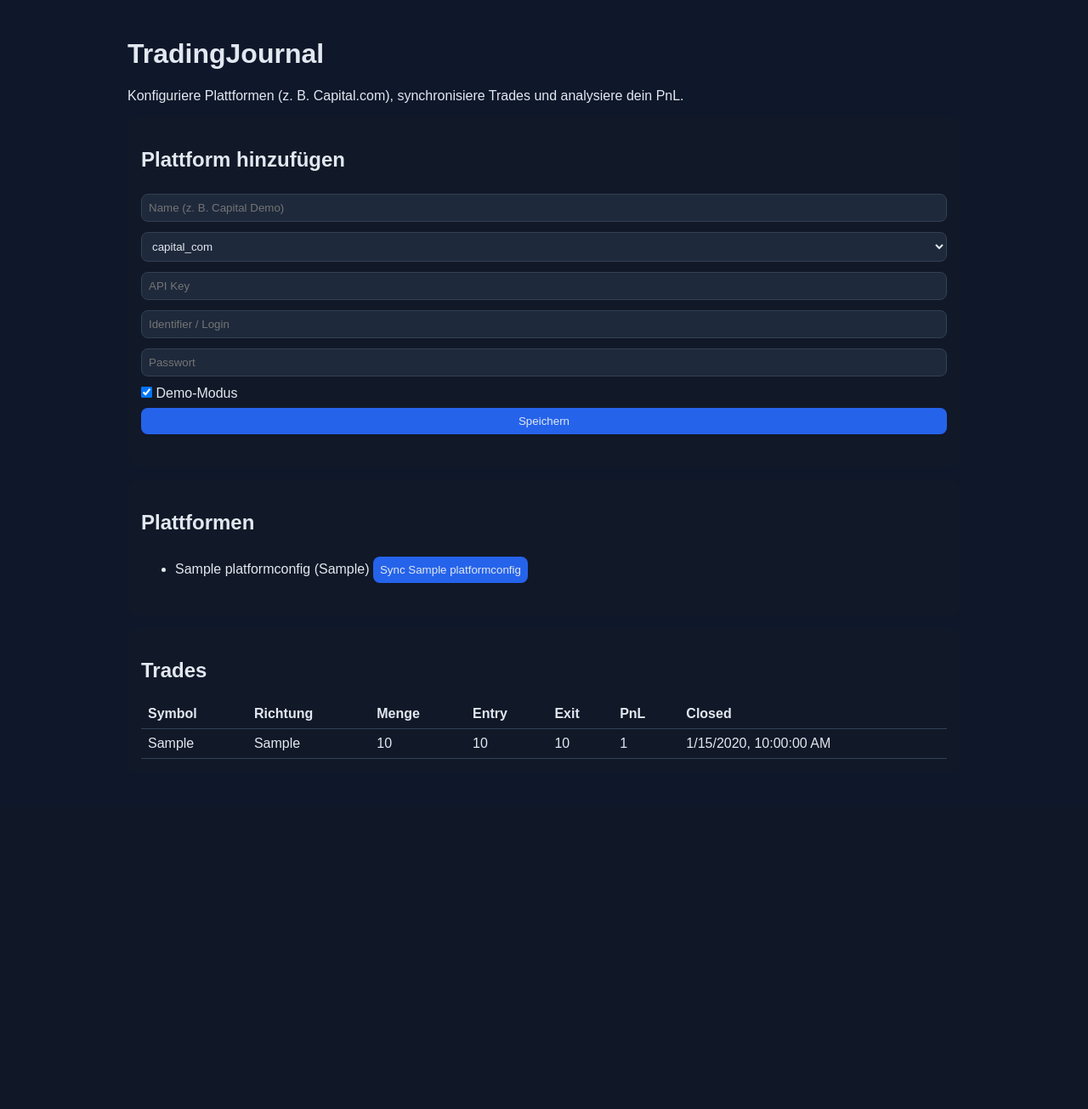
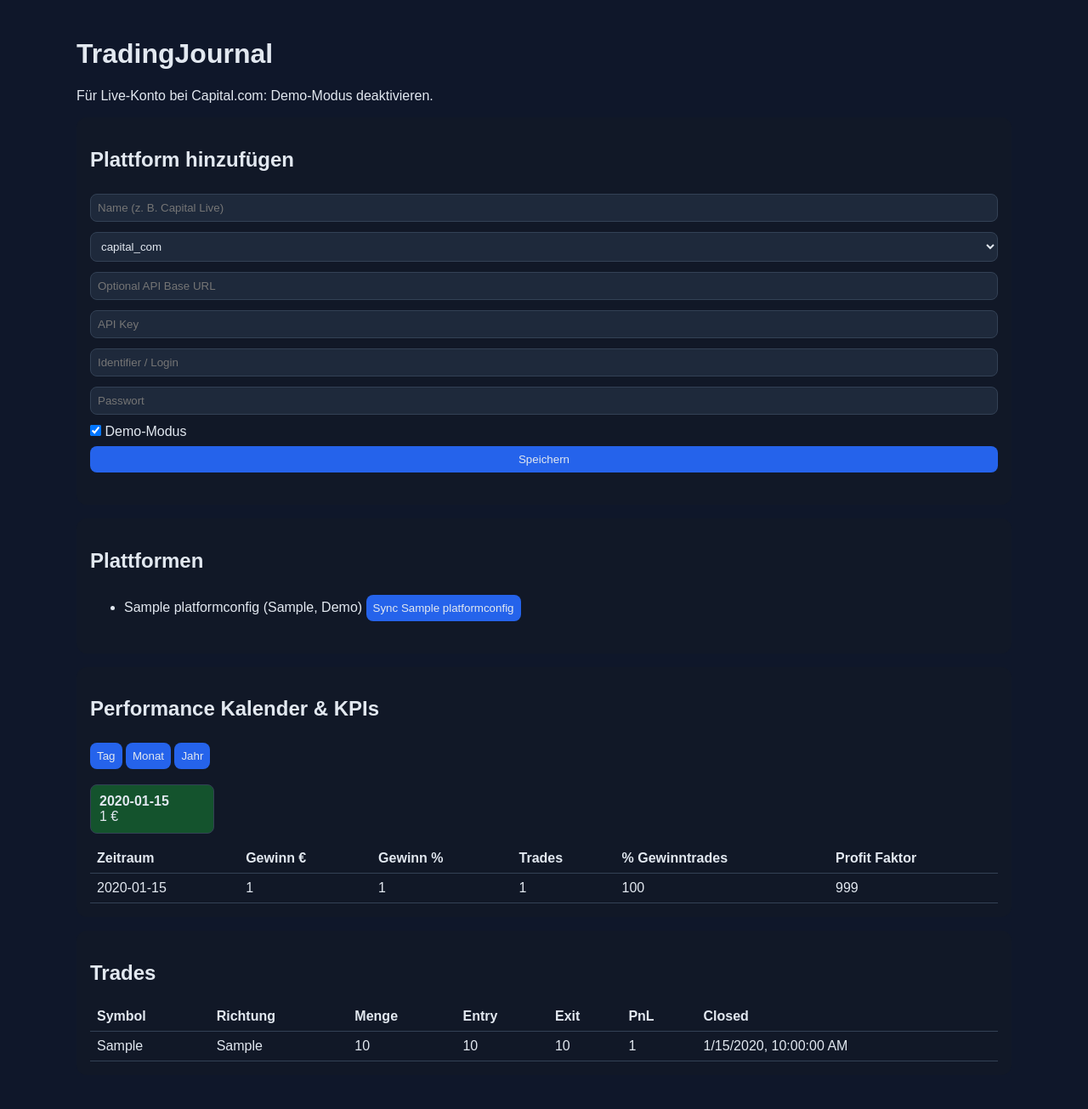
Before and after one commit to thegolfer77/TradingJournal, a FastAPI app: page / in a window 1280 px wide. Shown: the whole page at 85% size. Before the commit the page ends 893 px from the top, so only its background shows below. Run offline with FastAPI, Linux system fonts and the light colour scheme; tables that the repository leaves empty hold one stand-in row (values such as "Sample post").

Commit message:
Add live-oriented performance calendar with day/month/year KPIs

```diff
--- a/app/main.py
+++ b/app/main.py
@@ -1,3 +1,4 @@
+from collections import defaultdict
 from fastapi import Depends, FastAPI, HTTPException, Request
 from fastapi.responses import HTMLResponse
 from fastapi.staticfiles import StaticFiles
@@ -6,7 +7,7 @@ from sqlmodel import Session, select
 
 from app.db import get_session, init_db
 from app.models import PlatformConfig, Trade
-from app.schemas import PlatformCreate, PlatformRead, SyncResult, TradeRead
+from app.schemas import PeriodStats, PlatformCreate, PlatformRead, SyncResult, TradeRead
 from app.services.sync import sync_platform_trades
 
 app = FastAPI(title="TradingJournal", version="0.1.0")
@@ -59,3 +60,50 @@ async def sync_platform(platform_id: int, session: Session = Depends(get_session
 def list_trades(session: Session = Depends(get_session)):
     rows = session.exec(select(Trade).order_by(Trade.closed_at.desc())).all()
     return rows
+
+
+@app.get("/api/stats", response_model=list[PeriodStats])
+def stats(period: str = "day", platform_id: int | None = None, session: Session = Depends(get_session)):
+    period = period.lower()
+    if period not in {"day", "month", "year"}:
+        raise HTTPException(status_code=400, detail="period muss day | month | year sein")
+
+    query = select(Trade)
+    if platform_id is not None:
+        query = query.where(Trade.platform_id == platform_id)
+    trades = session.exec(query).all()
+
+    grouped = defaultdict(list)
+    for t in trades:
+        dt = t.closed_at
+        if period == "day":
+            key = dt.strftime("%Y-%m-%d")
+        elif period == "month":
+            key = dt.strftime("%Y-%m")
+        else:
+            key = dt.strftime("%Y")
+        grouped[key].append(t)
+
+    result: list[PeriodStats] = []
+    for key in sorted(grouped.keys(), reverse=True):
+        chunk = grouped[key]
+        pnl = sum(x.pnl for x in chunk)
+        turnover = sum(abs(x.entry_price * x.quantity) for x in chunk) or 1.0
+        pnl_pct = (pnl / turnover) * 100
+        wins = [x for x in chunk if x.pnl > 0]
+        losses = [x for x in chunk if x.pnl < 0]
+        gross_profit = sum(x.pnl for x in wins)
+        gross_loss_abs = abs(sum(x.pnl for x in losses))
+        profit_factor = gross_profit / gross_loss_abs if gross_loss_abs > 0 else (999.0 if gross_profit > 0 else 0.0)
+
+        result.append(
+            PeriodStats(
+                period=key,
+                pnl_money=round(pnl, 2),
+                pnl_percent=round(pnl_pct, 2),
+                trades=len(chunk),
+                winrate_percent=round((len(wins) / len(chunk)) * 100 if chunk else 0.0, 2),
+                profit_factor=round(profit_factor, 2),
+            )
+        )
+    return result
--- a/app/static/app.js
+++ b/app/static/app.js
@@ -1,6 +1,9 @@
 const statusEl = document.getElementById('status');
 const platformList = document.getElementById('platform-list');
 const tradeBody = document.getElementById('trade-body');
+const statsBody = document.getElementById('stats-body');
+const calendar = document.getElementById('calendar');
+let selectedPeriod = 'day';
 
 async function fetchPlatforms() {
   const res = await fetch('/api/platforms');
@@ -20,8 +23,9 @@ async function fetchPlatforms() {
       }
       statusEl.innerText = `Sync: ${syncData.imported} importiert, ${syncData.skipped} übersprungen`;
       await fetchTrades();
+      await fetchStats(selectedPeriod);
     };
-    li.innerText = `${p.name} (${p.platform_type}) `;
+    li.innerText = `${p.name} (${p.platform_type}, ${p.demo_mode ? 'Demo' : 'Live'}) `;
     li.appendChild(btn);
     platformList.appendChild(li);
   });
@@ -38,12 +42,36 @@ async function fetchTrades() {
   });
 }
 
+async function fetchStats(period) {
+  selectedPeriod = period;
+  const res = await fetch(`/api/stats?period=${period}`);
+  const data = await res.json();
+  statsBody.innerHTML = '';
+  calendar.innerHTML = '';
+
+  data.forEach((s) => {
+    const tr = document.createElement('tr');
+    tr.innerHTML = `<td>${s.period}</td><td>${s.pnl_money}</td><td>${s.pnl_percent}</td><td>${s.trades}</td><td>${s.winrate_percent}</td><td>${s.profit_factor}</td>`;
+    statsBody.appendChild(tr);
+
+    const card = document.createElement('div');
+    card.className = `cell ${s.pnl_money >= 0 ? 'pos' : 'neg'}`;
+    card.innerHTML = `<strong>${s.period}</strong><br/>${s.pnl_money} €`;
+    calendar.appendChild(card);
+  });
+}
+
+document.getElementById('period-day').onclick = () => fetchStats('day');
+document.getElementById('period-month').onclick = () => fetchStats('month');
+document.getElementById('period-year').onclick = () => fetchStats('year');
+
 document.getElementById('platform-form').addEventListener('submit', async (e) => {
   e.preventDefault();
   const formData = new FormData(e.target);
   const payload = {
     name: formData.get('name'),
     platform_type: formData.get('platform_type'),
+    api_base_url: formData.get('api_base_url') || null,
     api_key: formData.get('api_key') || null,
     identifier: formData.get('identifier') || null,
     password: formData.get('password') || null,
@@ -69,3 +97,4 @@ document.getElementById('platform-form').addEventListener('submit', async (e) =>
 
 fetchPlatforms();
 fetchTrades();
+fetchStats('day');
--- a/app/static/style.css
+++ b/app/static/style.css
@@ -1,8 +1,12 @@
 body { font-family: Arial, sans-serif; margin: 0; background: #0f172a; color: #e2e8f0; }
-main { max-width: 980px; margin: 0 auto; padding: 24px; }
+main { max-width: 1100px; margin: 0 auto; padding: 24px; }
 section { background: #111827; border-radius: 12px; padding: 16px; margin-bottom: 16px; }
 input, select, button { margin: 6px 0; padding: 8px; border-radius: 8px; border: 1px solid #334155; background: #1e293b; color: #e2e8f0; }
 form { display: flex; flex-direction: column; }
 table { width: 100%; border-collapse: collapse; }
 th, td { border-bottom: 1px solid #334155; padding: 8px; text-align: left; }
 button { cursor: pointer; background: #2563eb; border: none; }
+.calendar { display:grid; grid-template-columns: repeat(auto-fill, minmax(130px, 1fr)); gap:8px; margin: 12px 0; }
+.cell { padding:10px; border-radius:8px; border:1px solid #334155; }
+.pos { background:#14532d; }
+.neg { background:#7f1d1d; }
--- a/app/templates/index.html
+++ b/app/templates/index.html
@@ -9,16 +9,17 @@
 <body>
   <main>
     <h1>TradingJournal</h1>
-    <p>Konfiguriere Plattformen (z. B. Capital.com), synchronisiere Trades und analysiere dein PnL.</p>
+    <p>Für Live-Konto bei Capital.com: Demo-Modus deaktivieren.</p>
 
     <section>
       <h2>Plattform hinzufügen</h2>
       <form id="platform-form">
-        <input name="name" placeholder="Name (z. B. Capital Demo)" required />
+        <input name="name" placeholder="Name (z. B. Capital Live)" required />
         <select name="platform_type">
           <option value="capital_com">capital_com</option>
           <option value="generic_rest">generic_rest (coming soon)</option>
         </select>
+        <input name="api_base_url" placeholder="Optional API Base URL" />
         <input name="api_key" placeholder="API Key" />
         <input name="identifier" placeholder="Identifier / Login" />
         <input name="password" type="password" placeholder="Passwort" />
@@ -34,6 +35,24 @@
     </section>
 
     <section>
+      <h2>Performance Kalender & KPIs</h2>
+      <div>
+        <button id="period-day">Tag</button>
+        <button id="period-month">Monat</button>
+        <button id="period-year">Jahr</button>
+      </div>
+      <div id="calendar" class="calendar"></div>
+      <table>
+        <thead>
+          <tr>
+            <th>Zeitraum</th><th>Gewinn €</th><th>Gewinn %</th><th>Trades</th><th>% Gewinntrades</th><th>Profit Faktor</th>
+          </tr>
+        </thead>
+        <tbody id="stats-body"></tbody>
+      </table>
+    </section>
+
+    <section>
       <h2>Trades</h2>
       <table>
         <thead>
```
Also changed, not shown: app/schemas.py (+9 -0 lines), README.md.
